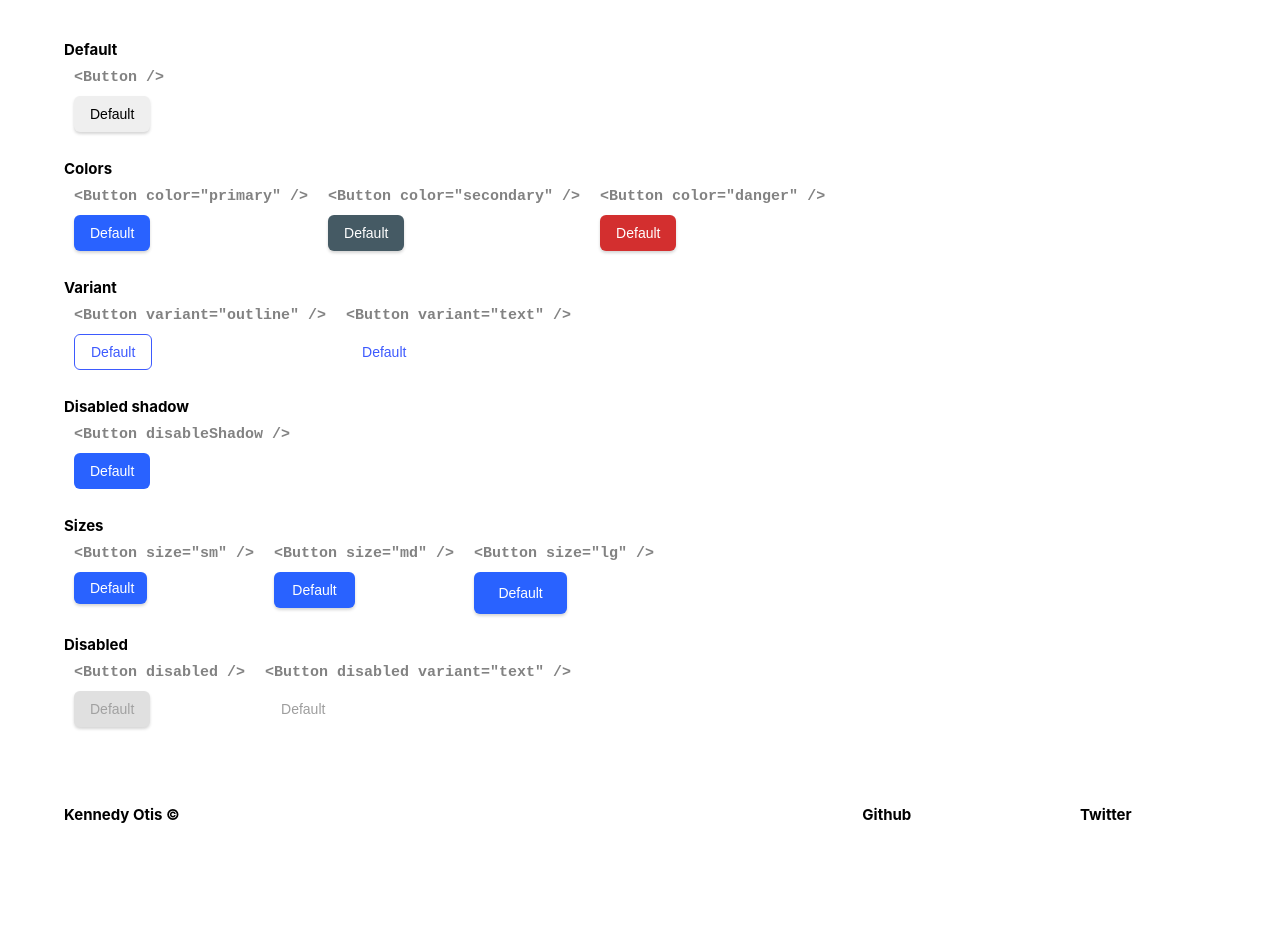
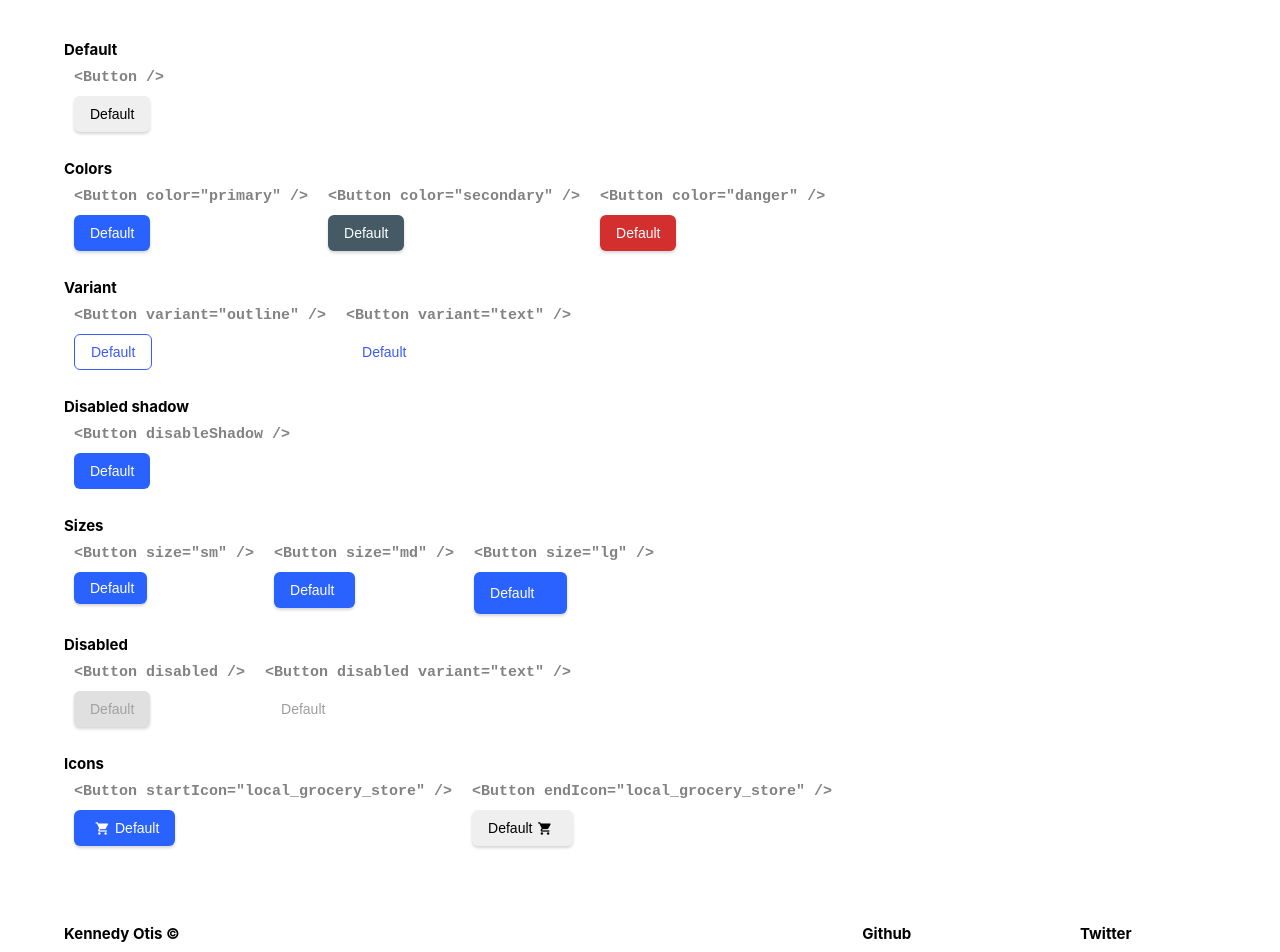
Before and after one commit to kenjox/dev-challenges, a React (Create React App) app in the folder buttons-challenge/: page / in a window 1280 px wide. Shown: the top 952 px of the page. Before the commit the page ends 854 px from the top, so only its background shows below. Built offline with nearby package versions, Linux system fonts and the light colour scheme.

Commit message:
fix icon support

```diff
--- a/buttons-challenge/src/App.js
+++ b/buttons-challenge/src/App.js
@@ -72,6 +72,17 @@ function App() {
           <Button disabled variant="text" />
         </div>
       </div>
+      <h2 className="title">Icons</h2>
+      <div className="row">
+        <div className="item">
+          <Snippet>&lt;Button startIcon="local_grocery_store" /&gt;</Snippet>
+          <Button startIcon="local_grocery_store" color="primary" />
+        </div>
+        <div className="item">
+          <Snippet>&lt;Button endIcon="local_grocery_store" /&gt;</Snippet>
+          <Button endIcon="local_grocery_store" />
+        </div>
+      </div>
     </div>
   );
 }
--- a/buttons-challenge/src/components/Button/Button.js
+++ b/buttons-challenge/src/components/Button/Button.js
@@ -2,14 +2,21 @@ import React from 'react';
 import PropTypes from 'prop-types';
 import Icon from '@material-ui/core/Icon';
 
-import { StyledButton } from './StyledButtons';
+import { StyledButton, GlobalButtonStyle } from './StyledButtons';
 
 const Button = (props) => {
-  const { title } = props;
+  const { title, startIcon, endIcon } = props;
   return (
-    <StyledButton {...props}>
-      <span>{title}</span>
-    </StyledButton>
+    <>
+      <GlobalButtonStyle />
+      <StyledButton {...props}>
+        <div className="btn-children">
+          <span className="btn-title">{title}</span>
+          {startIcon && <Icon className="btn-icon">local_grocery_store</Icon>}
+          {endIcon && <Icon className="btn-icon">local_grocery_store</Icon>}
+        </div>
+      </StyledButton>
+    </>
   );
 };
 
--- a/buttons-challenge/src/components/Button/StyledButtons.js
+++ b/buttons-challenge/src/components/Button/StyledButtons.js
@@ -1,4 +1,4 @@
-import styled, { css } from 'styled-components';
+import styled, { css, createGlobalStyle } from 'styled-components';
 
 // Variant prop. type e.g outline or text
 const variantStyle = css`
@@ -89,6 +89,16 @@ const sizeStyle = css`
   }}
 `;
 
+const GlobalButtonStyle = createGlobalStyle`
+  .btn-children {
+    display: flex;
+    align-items: center;
+  }
+  .btn-icon {
+    margin: 0 5px;
+  }
+`;
+
 //Disabled prop
 const disabledStyle = css`
   ${({ disabled, variant }) => {
@@ -129,6 +139,16 @@ const StyledButton = styled.button`
   ${sizeStyle}
   ${disabledStyle}
 
+  ${({ startIcon }) => {
+    if (startIcon) {
+      return css`
+        .btn-title {
+          order: 2;
+        }
+      `;
+    }
+  }}
+
 `;
 
-export { StyledButton };
+export { StyledButton, GlobalButtonStyle };
```
